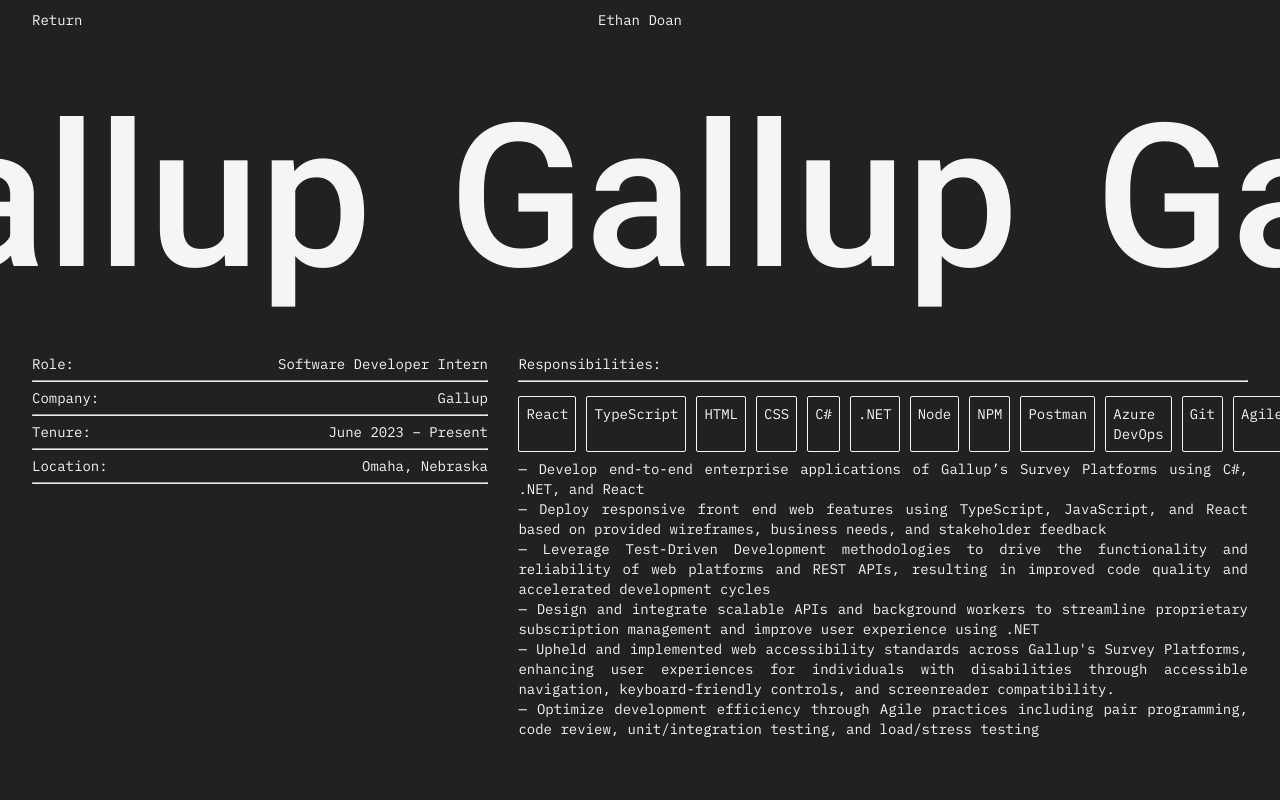
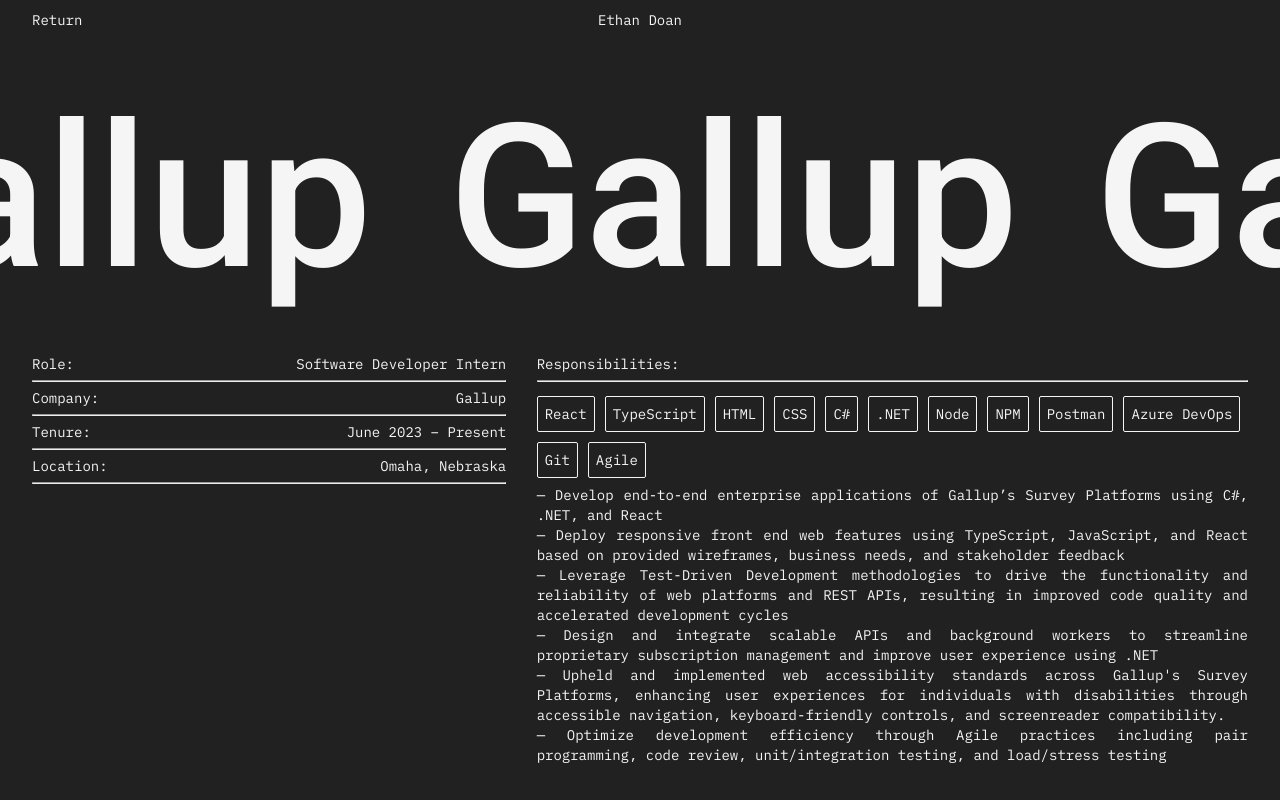
Before and after one commit to ethan-doan/Portfolio, a React (Create React App) app: page /experience/gallup in a window 1280 px wide. Built offline with nearby package versions, Linux system fonts and the light colour scheme.

Commit message:
Fixed Skill Badge Wrapping Bugs

```diff
--- a/src/styles/Badge.css
+++ b/src/styles/Badge.css
@@ -5,6 +5,7 @@
 .badge-text {
   padding: 0.5em;
   color: #f5f5f5;
+  white-space: nowrap;
   background-color: #212121;
   border: 1px solid #f5f5f5;
   border-radius: 2px;
--- a/src/styles/ExperiencePage.css
+++ b/src/styles/ExperiencePage.css
@@ -8,6 +8,7 @@
 
 .skills-container {
   display: flex;
+  flex-wrap: wrap;
   gap: 10px;
   margin-bottom: 1%;
 }
```
